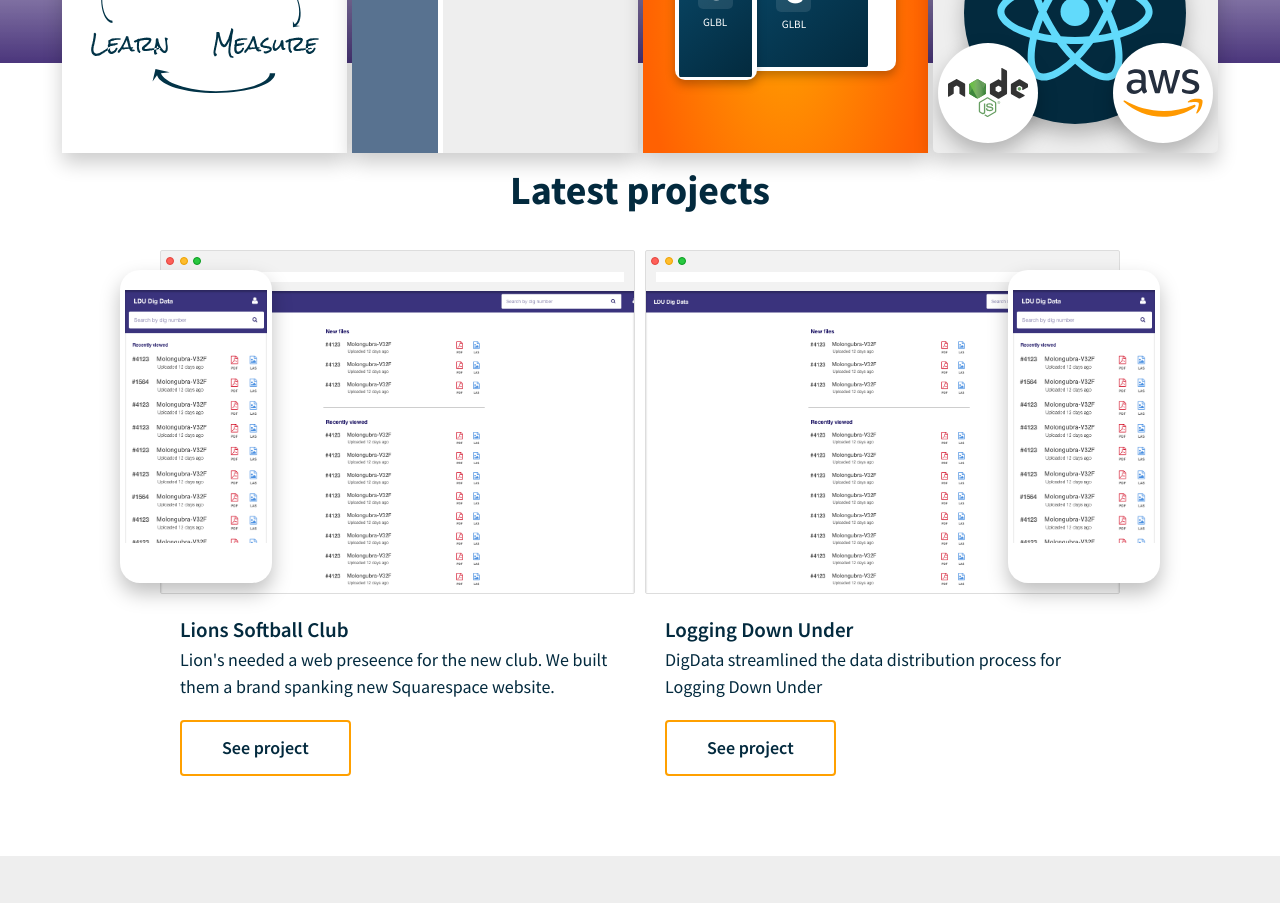
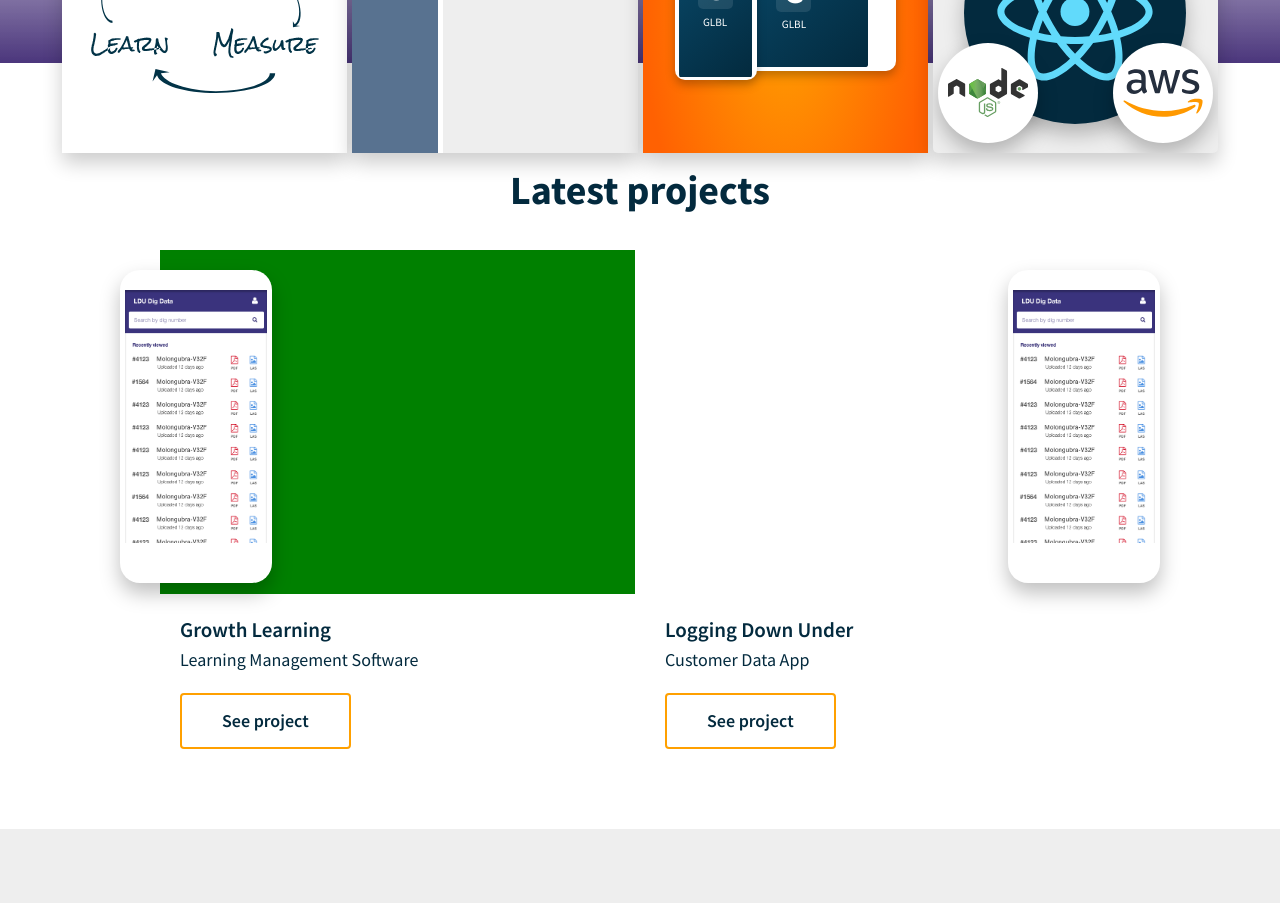
Before and after one commit to jaseflow/dcubed-jekyll, a Jekyll site: the page built from index.md, in a window 1280 px wide. Shown: the part 740-1643 px from the top of the page. Built offline with Jekyll 4.4.1, drawn with Linux system fonts in a browser that asks for light colours.

Commit message:
Projects and links

```diff
--- a/_includes/header.html
+++ b/_includes/header.html
@@ -1,7 +1,7 @@
 <header class="header">
   <div class="container header__container">
     <div class="flex flex--aligned">
-      <a href="/"><img src="/assets/img/dcubed.png" alt="DCUBED" class="header__logo" /></a>
+      <a href="/dcubed-jekyll"><img src="assets/img/dcubed.png" alt="DCUBED" class="header__logo" /></a>
       <nav class="header__nav">
         <a href="#">What we do</a>
         <a href="#">Our approach</a>
--- a/_layouts/home.html
+++ b/_layouts/home.html
@@ -6,7 +6,7 @@
       <header class="hero">
         <div class="container hero__header">
           <div class="hero__logo">
-            <img src="/assets/img/dcubed.png" alt="">
+            <img src="assets/img/dcubed.png" alt="">
             <small>dcubed</small>
           </div>
         </div>
@@ -129,12 +129,7 @@
             <div class="recent__wrap">
               {% for item in site.projects %}
                 <div class="recent__item">
-                  <div class="recent__hero">
-                    <div class="recent__desktop">
-                      <div class="recent__desktop-buttons"></div>
-                      <div class="recent__desktop-search"></div>
-                      <div class="recent__desktop-screen" style="background-image: url(assets/img/ldu-desktop.png)"></div>
-                    </div>
+                  <div class="recent__hero recent__hero--{{ item.projectId }}">
                     <div class="recent__mobile">
                       <div style="background-image: url(assets/img/ldu-mobile.png)"></div>
                     </div>
--- /dev/null
+++ b/_projects/growth.md
@@ -0,0 +1,6 @@
+---
+layout: project
+title: Growth Learning
+projectId: growth
+description: Learning Management Software
+---
--- a/_projects/lions-softball.md
+++ /dev/null
@@ -1,5 +0,0 @@
----
-layout: project
-title: Lions Softball Club
-description: Lion's needed a web preseence for the new club. We built them a brand spanking new Squarespace website.
----
--- a/_projects/logging-down-under.md
+++ b/_projects/logging-down-under.md
@@ -1,5 +1,6 @@
 ---
 layout: project
 title: Logging Down Under
-description: DigData streamlined the data distribution process for Logging Down Under
+projectId: ldu
+description: Customer Data App
 ---
--- a/styles/styles.scss
+++ b/styles/styles.scss
@@ -792,6 +792,10 @@ label {
   margin-bottom: 20px;
 }
 
+.recent__hero--growth {
+  background: green;
+}
+
 .recent__tag {
   display: inline-block;
   padding: 5px;
```
